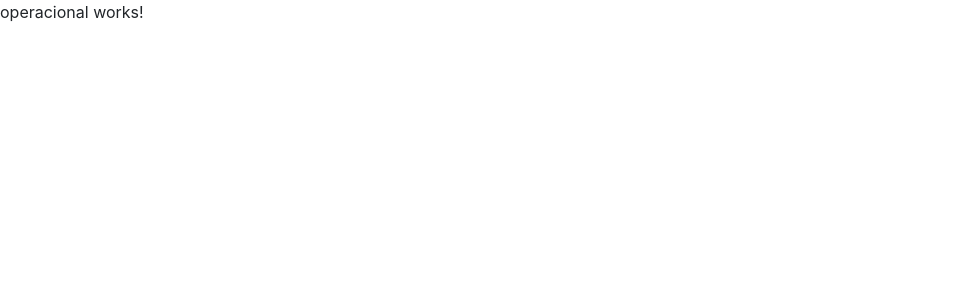
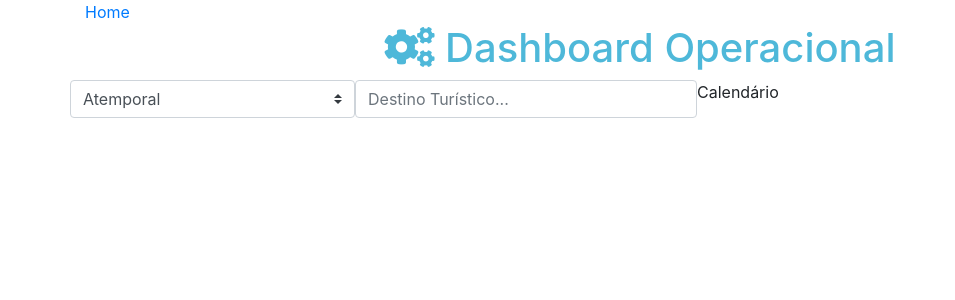
Before and after one commit to MartinsLeonardo/dashboard, an Angular app: page /operacional in a window 1280 px wide. Shown: the top 300 px of the page, without its empty margins (0-955 px from the left). Built offline with nearby package versions, Linux system fonts and the light colour scheme.

Commit message:
Operacional Início

```diff
--- a/package.json
+++ b/package.json
@@ -12,19 +12,21 @@
   },
   "private": true,
   "dependencies": {
+    "@angular-devkit/core": "^0.5.13",
     "@angular/animations": "^5.0.0",
     "@angular/common": "^5.0.0",
     "@angular/compiler": "^5.0.0",
     "@angular/core": "^5.0.0",
-    "@angular-devkit/core":"^0.5.13",
     "@angular/forms": "^5.0.0",
     "@angular/http": "^5.0.0",
     "@angular/platform-browser": "^5.0.0",
     "@angular/platform-browser-dynamic": "^5.0.0",
     "@angular/router": "^5.0.0",
     "core-js": "^2.4.1",
+    "jquery-fusioncharts": "^1.0.5",
     "rxjs": "^5.5.2",
-    "zone.js": "^0.8.14"
+    "zone.js": "^0.8.14",
+    "popper.js": "^1.14.3"
   },
   "devDependencies": {
     "@angular/cli": "1.7.4",
--- a/src/app/app.module.ts
+++ b/src/app/app.module.ts
@@ -12,6 +12,7 @@ const appRoutes: Routes = [
   {path: 'operacional', component: OperacionalComponent},
   {path: 'analitico', component: AnaliticoComponent},
   {path: 'estrategico', component: EstrategicoComponent},
+  {path:'menu',component: MenuComponent},
   {path: '', component: MenuComponent},
   {path: '**', component: MenuComponent}
 ];
--- a/src/app/operacional/operacional.component.css
+++ b/src/app/operacional/operacional.component.css
@@ -0,0 +1,4 @@
+h1{
+    color: #4eb8d9;
+    text-align: center;
+}
--- a/src/app/operacional/operacional.component.html
+++ b/src/app/operacional/operacional.component.html
@@ -1,3 +1,18 @@
-<p>
-  operacional works!
-</p>
+<div class="container">
+  <a routerLink="/menu" style="width: 100%">Home</a>
+  <h1><span class="fa fa-cogs"></span> Dashboard Operacional </h1>
+</div>
+
+<div class="container">
+  <div class="row">
+    <select class="custom-select" id="temporada" style="width:25%">
+      <option selected>Atemporal</option>
+      <option value="1">Alta Temporada</option>
+      <option value="2">Baixa Temporada</option>
+    </select>
+
+    <input type="search" class="form-control ds-input" id="search-input" placeholder="Destino Turístico..." autocomplete="off" data-siteurl="https://getbootstrap.com" data-docs-version="4.1" spellcheck="false" role="combobox" aria-autocomplete="list" aria-expanded="false" aria-owns="algolia-autocomplete-listbox-0" dir="auto" style="width: 30%">
+
+    Calendário
+  </div>
+</div>
```
Also changed, not shown: src/app/operacional/operacional.component.ts (line endings or trailing spaces).
